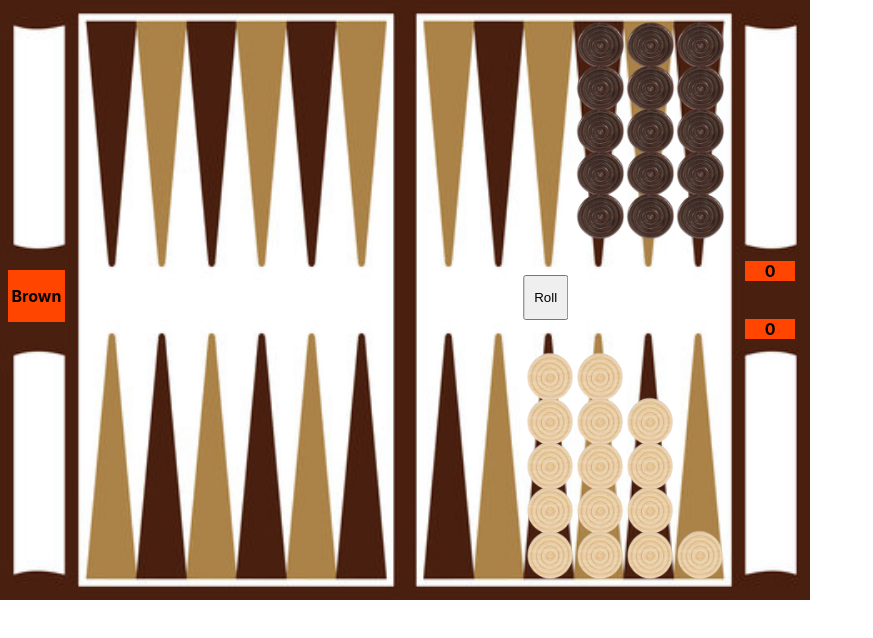
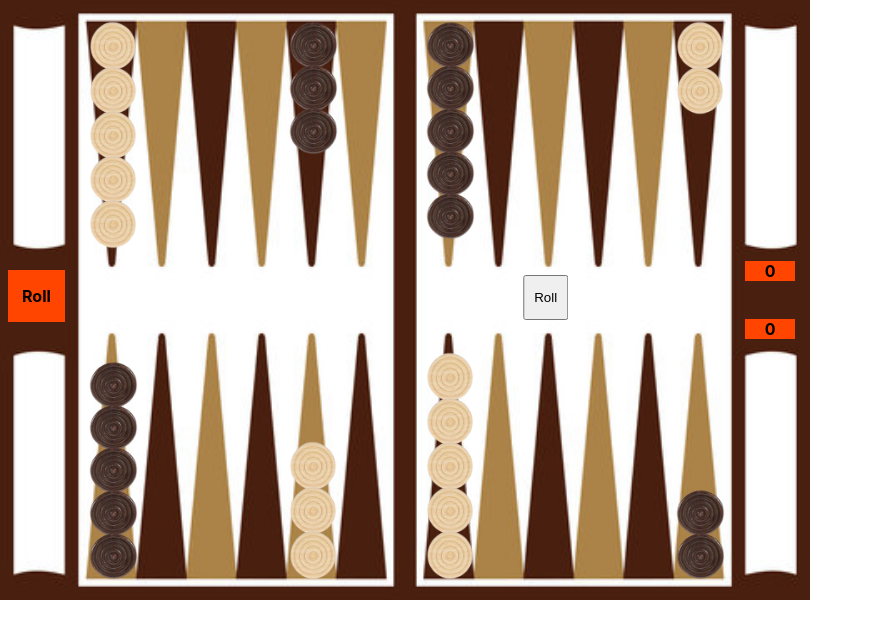
Before and after one commit to lukalicheli/backgammon, a React (Create React App) app in the folder backgammon/: page / in a window 1280 px wide. Shown: the top 638 px of the page, without its empty margins (0-873 px from the left). Built offline with nearby package versions, Linux system fonts and the light colour scheme.

Commit message:
Brought the game to default settings and ready to deploy. Still has bugs, but it is mostly functional until the end when discarding for brown

```diff
--- a/backgammon/src/App.js
+++ b/backgammon/src/App.js
@@ -16,7 +16,7 @@ function App() {
   const [firstDice, setFirstDice] = useState(null);
   const [secondDice, setSecondDice] = useState(null);
   const [possibleMoves, setPossibleMoves] = useState([]);
-  const [turn, setTurn] = useState(1);
+  const [turn, setTurn] = useState(2);
   const [clicked, setClicked] = useState(false);
   const [killPileOne, setKillPileOne] = useState(0);
   const [killPileTwo, setKillPileTwo] = useState(0);
@@ -26,55 +26,55 @@ function App() {
   const [possibleColumnIndex, setPossibleColumnIndex] = useState([]);
   const [backgammon, setBackgammon] = useState([
     // value = [how many pieces in each slot, 0=white piece 1=brown piece, position on board starting from 0 like an array count]
-    [5, 1, 0],
-    [5, 1, 1],
-    [5, 1, 2],
+    // [5, 1, 0],
+    // [5, 1, 1],
+    // [5, 1, 2],
+    // [0, -1, 3],
+    // [0, -1, 4],
+    // [0, -1, 5],
+    // [0, -1, 6],
+    // [0, -1, 7],
+    // [0, -1, 8],
+    // [0, -1, 9],
+    // [0, -1, 10],
+    // [0, -1, 11],
+    // [0, -1, 12],
+    // [0, -1, 13],
+    // [0, -1, 14],
+    // [0, -1, 15],
+    // [0, -1, 16],
+    // [0, -1, 17],
+    // [0, -1, 18, 6],
+    // [0, -1, 19, 5],
+    // [5, 0, 20, 4],
+    // [5, 0, 21, 3],
+    // [4, 0, 22, 2],
+    // [1, 0, 23, 1],
+
+    [2, 0, 0],
+    [0, -1, 1],
+    [0, -1, 2],
     [0, -1, 3],
     [0, -1, 4],
-    [0, -1, 5],
+    [5, 1, 5],
     [0, -1, 6],
-    [0, -1, 7],
+    [3, 1, 7],
     [0, -1, 8],
     [0, -1, 9],
     [0, -1, 10],
-    [0, -1, 11],
-    [0, -1, 12],
+    [5, 0, 11],
+    [5, 1, 12],
     [0, -1, 13],
     [0, -1, 14],
     [0, -1, 15],
-    [0, -1, 16],
+    [3, 0, 16],
     [0, -1, 17],
-    [0, -1, 18, 6],
+    [5, 0, 18, 6],
     [0, -1, 19, 5],
-    [5, 0, 20, 4],
-    [5, 0, 21, 3],
-    [4, 0, 22, 2],
-    [1, 0, 23, 1],
-
-    // [2, 0, 0],
-    // [0, -1, 1],
-    // [0, -1, 2],
-    // [0, -1, 3],
-    // [0, -1, 4],
-    // [5, 1, 5],
-    // [0, -1, 6],
-    // [3, 1, 7],
-    // [0, -1, 8],
-    // [0, -1, 9],
-    // [0, -1, 10],
-    // [5, 0, 11],
-    // [5, 1, 12],
-    // [0, -1, 13],
-    // [0, -1, 14],
-    // [0, -1, 15],
-    // [3, 0, 16],
-    // [0, -1, 17],
-    // [5, 0, 18, 6],
-    // [0, -1, 19, 5],
-    // [0, -1, 20, 4],
-    // [0, -1, 21, 3],
-    // [0, -1, 22, 2],
-    // [2, 1, 23, 1],
+    [0, -1, 20, 4],
+    [0, -1, 21, 3],
+    [0, -1, 22, 2],
+    [2, 1, 23, 1],
   ]);
 
   useEffect(() => {
--- a/backgammon/src/components/dice/Dice.js
+++ b/backgammon/src/components/dice/Dice.js
@@ -41,11 +41,11 @@ function Dice({
   //   }
 
   const rollOne = () => {
-    // let firstDice = dice[Math.floor(Math.random() * 6)];
-    // let secondDice = dice[Math.floor(Math.random() * 6)];
+    let firstDice = dice[Math.floor(Math.random() * 6)];
+    let secondDice = dice[Math.floor(Math.random() * 6)];
 
-    let firstDice = dice[4];
-    let secondDice = dice[5];
+    // let firstDice = dice[4];
+    // let secondDice = dice[5];
 
     // Reset the peice index and clicked so movement can work with no bugs
     setPieceIndex(null);
--- a/backgammon/src/components/piles/DiscardPile.js
+++ b/backgammon/src/components/piles/DiscardPile.js
@@ -105,6 +105,7 @@ function DiscardPile({
   };
 
   const handleDiscard = () => {
+    debugger;
     if (turn === 0 && clicked && verifyLastPieces() !== false) {
       const valueToCompare = pieceIndex[3];
       if (
```
